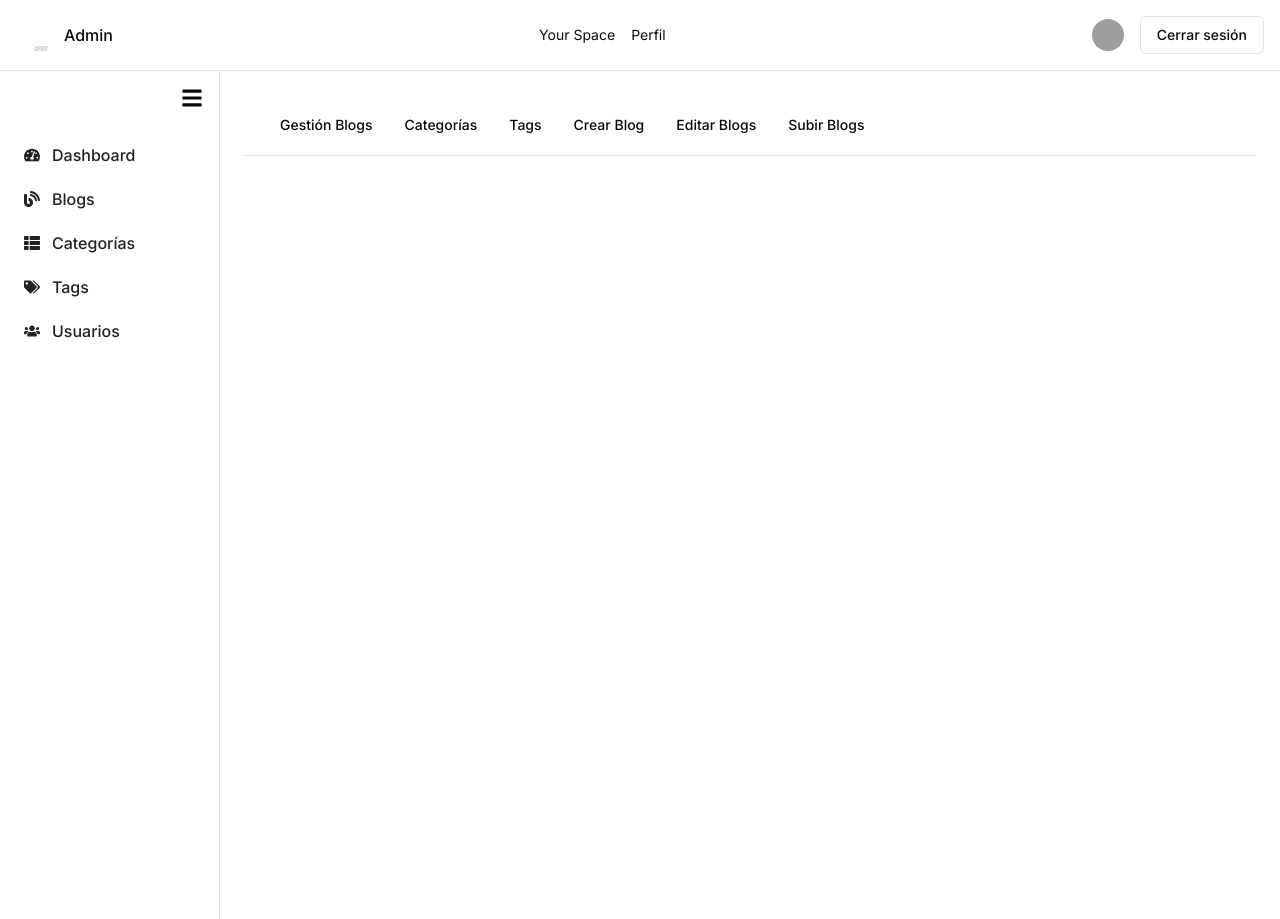
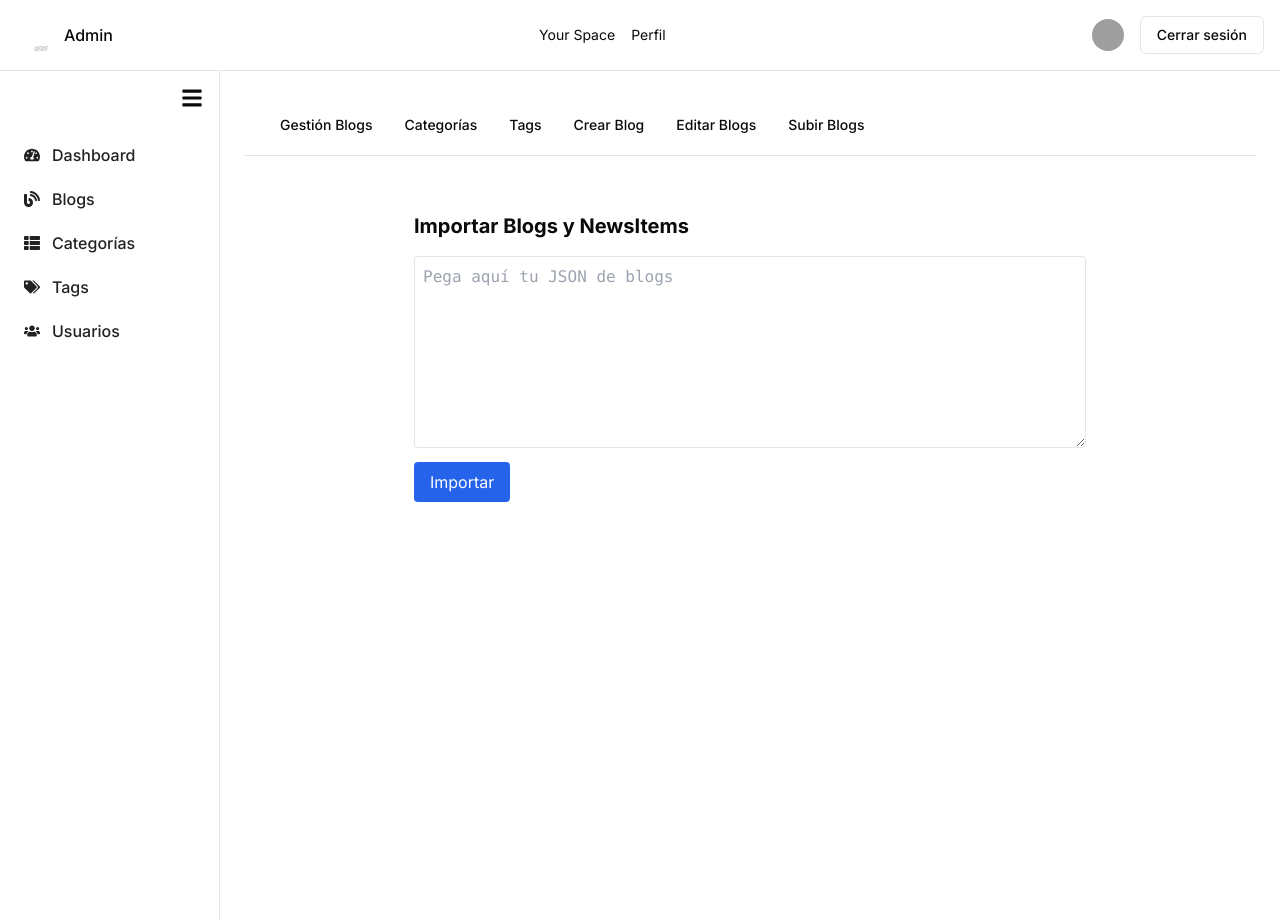
Before and after one commit to devandresrw/users-and-blogs-nextjs, a Next.js app: page /en/admin-panel/blogs/upload-all in a window 1280 px wide. Built offline with nearby package versions, Linux system fonts and the light colour scheme; no server answers; grey boxes are pictures that could not be loaded.

Commit message:
Navigation Blogs funcional no probado

```diff
--- a/src/app/[lang]/admin-panel/blogs/upload-all/page.tsx
+++ b/src/app/[lang]/admin-panel/blogs/upload-all/page.tsx
@@ -1,7 +1,5 @@
+import WrappperUploadAll from "@/components/admin-panel/blogs/upload-all/WrappperUploadAll";
+
 export default function UploadAllBlogsPage() {
- return (
-  <div className="">
-
-  </div>
- )
+ return <WrappperUploadAll />;
 }
--- a/src/app/api/blogs/import/route.tsx
+++ b/src/app/api/blogs/import/route.tsx
@@ -0,0 +1,12 @@
+import { NextResponse } from "next/server";
+import { uploadAllBlogsService } from "@/lib/blogs/UploadAll.service";
+
+export async function POST(req: Request) {
+ try {
+  const data = await req.json();
+  const result = await uploadAllBlogsService(data);
+  return NextResponse.json(result);
+ } catch (error: any) {
+  return NextResponse.json({ error: error.message }, { status: 400 });
+ }
+}
--- a/src/components/admin-panel/blogs/upload-all/FormUploadAll.tsx
+++ b/src/components/admin-panel/blogs/upload-all/FormUploadAll.tsx
@@ -0,0 +1,45 @@
+"use client";
+import { useState } from "react";
+import { uploadAllBlogs } from "@/hooks/blogs/UploadAll";
+
+export default function FormUploadAll({ onResult }: { onResult: (msg: string) => void }) {
+ const [json, setJson] = useState("");
+ const [loading, setLoading] = useState(false);
+ const [error, setError] = useState<string | null>(null);
+
+ const handleSubmit = async (e: React.FormEvent) => {
+  e.preventDefault();
+  setError(null);
+  setLoading(true);
+  try {
+   const parsed = JSON.parse(json);
+   const res = await uploadAllBlogs(parsed);
+   onResult(JSON.stringify(res, null, 2));
+  } catch (err: any) {
+   setError("JSON inválido o error en la importación.");
+   onResult("");
+  } finally {
+   setLoading(false);
+  }
+ };
+
+ return (
+  <form onSubmit={handleSubmit}>
+   <textarea
+    className="w-full h-48 p-2 border rounded mb-2 font-mono"
+    placeholder='Pega aquí tu JSON de blogs'
+    value={json}
+    onChange={e => setJson(e.target.value)}
+    required
+   />
+   {error && <div className="text-red-600 mb-2">{error}</div>}
+   <button
+    type="submit"
+    className="px-4 py-2 bg-blue-600 text-white rounded hover:bg-blue-700"
+    disabled={loading}
+   >
+    {loading ? "Importando..." : "Importar"}
+   </button>
+  </form>
+ );
+}
--- a/src/components/admin-panel/blogs/upload-all/WrappperUploadAll.tsx
+++ b/src/components/admin-panel/blogs/upload-all/WrappperUploadAll.tsx
@@ -0,0 +1,19 @@
+"use client";
+import { useState } from "react";
+import FormUploadAll from "./FormUploadAll";
+
+export default function WrappperUploadAll() {
+ const [result, setResult] = useState<string | null>(null);
+
+ return (
+  <div className="max-w-2xl mx-auto py-8">
+   <h2 className="text-xl font-bold mb-4">Importar Blogs y NewsItems</h2>
+   <FormUploadAll onResult={setResult} />
+   {result && (
+    <div className="mt-4 p-4 bg-green-100 border border-green-300 rounded">
+     <pre className="whitespace-pre-wrap text-sm">{result}</pre>
+    </div>
+   )}
+  </div>
+ );
+}
--- a/src/hooks/blogs/UploadAll.ts
+++ b/src/hooks/blogs/UploadAll.ts
@@ -0,0 +1,9 @@
+export async function uploadAllBlogs(data: any) {
+ const res = await fetch("/api/blogs/import", {
+  method: "POST",
+  headers: { "Content-Type": "application/json" },
+  body: JSON.stringify(data),
+ });
+ if (!res.ok) throw new Error("Error en la importación");
+ return res.json();
+}
--- a/src/lib/blogs/UploadAll.service.ts
+++ b/src/lib/blogs/UploadAll.service.ts
@@ -0,0 +1,6 @@
+import { importBlogsAndNews } from "../actions/blogs.actions";
+
+export async function uploadAllBlogsService(data: any) {
+ // Aquí puedes validar el JSON si lo deseas
+ return await importBlogsAndNews(data);
+}
```
Also changed, not shown: src/lib/actions/blogs.actions.ts (+38 -0 lines).
